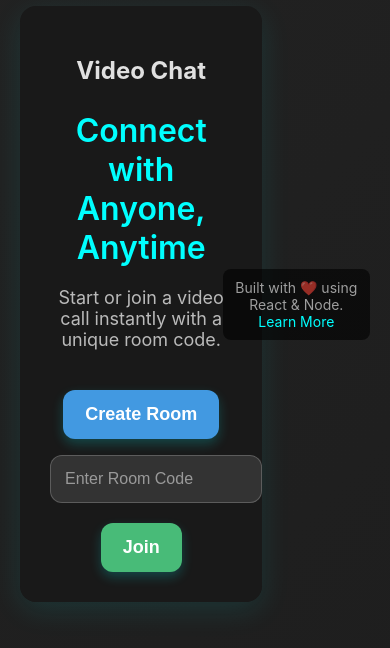
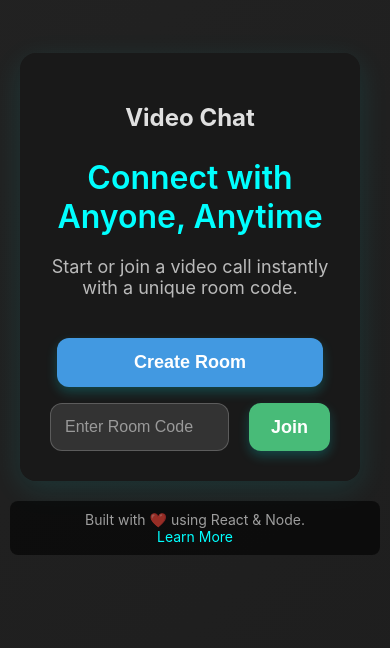
Before and after one commit to yogeshShopno/video-chat, a React (Create React App) app: page / in a window 390 px wide. Shown: the part 138-786 px from the top of the page. Built offline with nearby package versions, Linux system fonts and the light colour scheme.

Commit message:
update design

```diff
--- a/src/App.css
+++ b/src/App.css
@@ -119,12 +119,14 @@
   background: linear-gradient(135deg, #222222, #1e1e1e);
   min-height: 100vh;
   display: flex;
+  flex-direction: column;
   justify-content: center;
   align-items: center;
+  gap: 20px;
   padding: 20px;
 }
 
-.dashboard-card {
+.dashboard-container .dashboard-card {
   background: rgba(25, 25, 25, 0.95);
   border-radius: 16px;
   box-shadow: 0px 8px 30px rgba(0, 255, 255, 0.1);
@@ -138,26 +140,20 @@
   transition: transform 0.3s ease-in-out, box-shadow 0.3s ease-in-out;
 }
 
-.dashboard-card:hover {
-  transform: scale(1.05);
-  box-shadow: 0px 15px 50px rgba(0, 255, 255, 0.2);
-}
-
-.dashboard-card h2 {
+.dashboard-container .dashboard-card h2 {
   font-size: 32px;
   color: #00ffff;
   margin-bottom: 20px;
   font-weight: 600;
 }
 
-.dashboard-card p {
+.dashboard-container .dashboard-card p {
   font-size: 18px;
   color: rgba(255, 255, 255, 0.7);
   margin-bottom: 20px;
 }
 
-/* Room Code input */
-.input-field {
+.dashboard-container .input-field {
   width: 100%;
   padding: 14px;
   margin-top: 16px;
@@ -169,18 +165,18 @@
   transition: all 0.3s ease;
 }
 
-.input-field::placeholder {
+.dashboard-container .input-field::placeholder {
   color: rgba(255, 255, 255, 0.5);
 }
 
-.input-field:focus {
+.dashboard-container .input-field:focus {
   border-color: #00ffff;
   box-shadow: 0 0 8px rgba(0, 255, 255, 0.7);
   outline: none;
 }
 
 /* Create Room Button */
-.create-room-button {
+.dashboard-container .create-room-button {
   padding: 14px 22px;
   margin-top: 20px;
   background-color: #4299e1;
@@ -194,15 +190,14 @@
   box-shadow: 0 5px 12px rgba(0, 255, 255, 0.2);
 }
 
-.create-room-button:hover {
+.dashboard-container .create-room-button:hover {
   background-color: #3182ce;
   box-shadow: 0 10px 20px rgba(0, 255, 255, 0.3);
 }
 
-/* Join Room Button */
-.join-button {
-  padding: 14px 22px;
-  margin-top: 20px;
+.dashboard-container .join-button {
+  padding: 10px 22px;
+  margin-top: 16px;
   background-color: #48bb78;
   color: white;
   font-size: 18px;
@@ -214,13 +209,12 @@
   box-shadow: 0 5px 12px rgba(0, 255, 255, 0.2);
 }
 
-.join-button:hover {
+.dashboard-container .join-button:hover {
   background-color: #38a169;
   box-shadow: 0 10px 20px rgba(0, 255, 255, 0.3);
 }
 
-/* Footer Styling */
-.dashboard-footer {
+.dashboard-container .dashboard-footer {
   position: fixed;
   bottom: 20px;
   font-size: 14px;
@@ -232,25 +226,31 @@
   border-radius: 8px;
 }
 
-.dashboard-footer a {
+.dashboard-container .dashboard-footer a {
   color: #00ffff;
   text-decoration: none;
 }
 
-.dashboard-footer a:hover {
+.dashboard-container .dashboard-footer a:hover {
   text-decoration: underline;
 }
 
 /* Responsive design */
 @media (max-width: 500px) {
-  .dashboard-card {
+  .dashboard-container .dashboard-card {
     padding: 30px;
-    max-width: 90%;
+    max-width: 80%;
   }
 
-  .dashboard-footer {
+  .dashboard-container .dashboard-footer {
     position: relative;
     bottom: auto;
     padding: 10px;
   }
+  .dashboard-container .input-field{
+    width: 90%;
+  }
+  .dashboard-container .create-room-button {
+    padding: 14px 77px;
+  }
 }
--- a/src/Dashboard.js
+++ b/src/Dashboard.js
@@ -45,7 +45,7 @@ export default function Dashboard() {
               )}
               {/* Join Room Input & Button */}
               {user ? (
-                <div className="flex">
+                <div style={{display:"flex",gap:"20px"}}>
                   <input
                     type="text"
                     placeholder="Enter Room Code"
```
